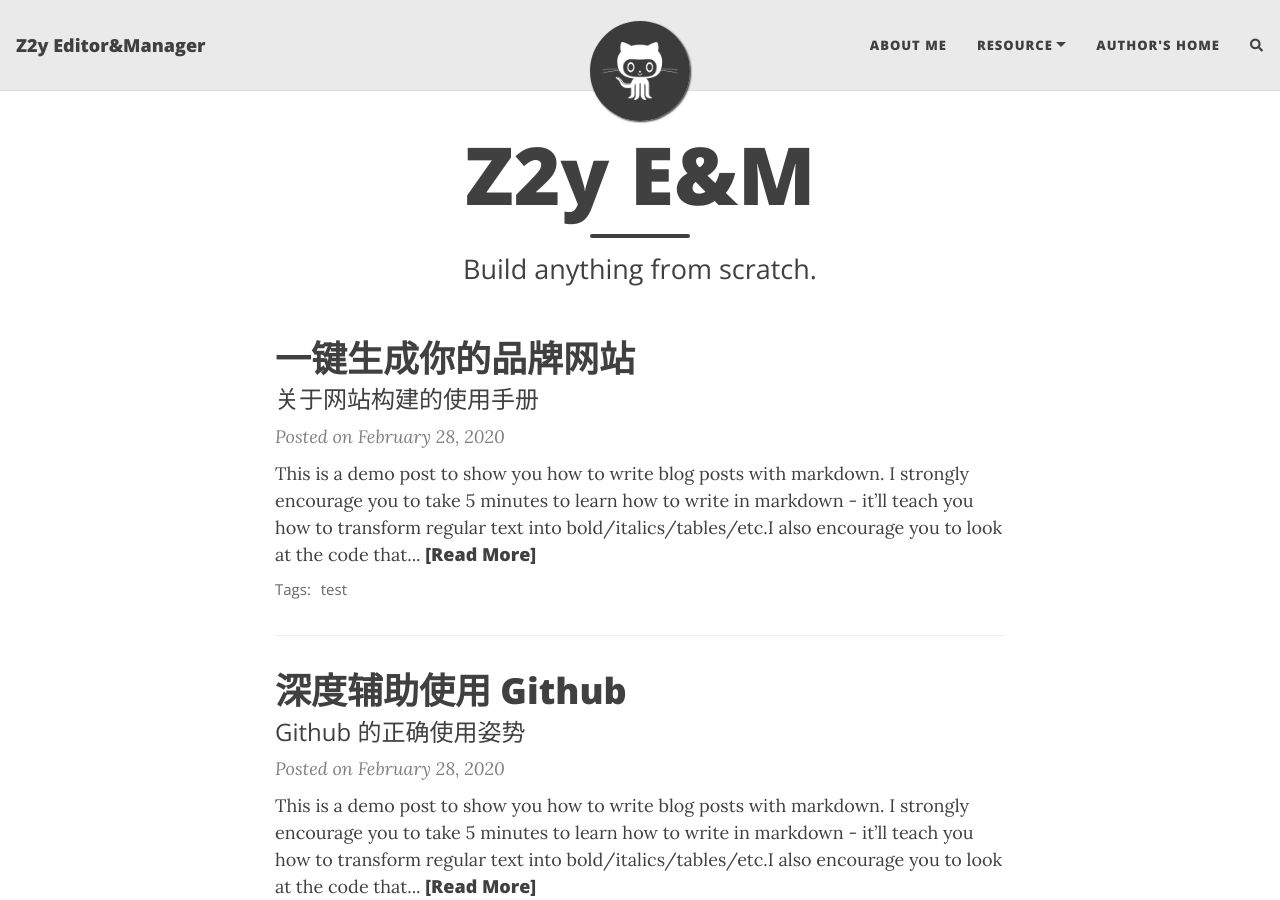
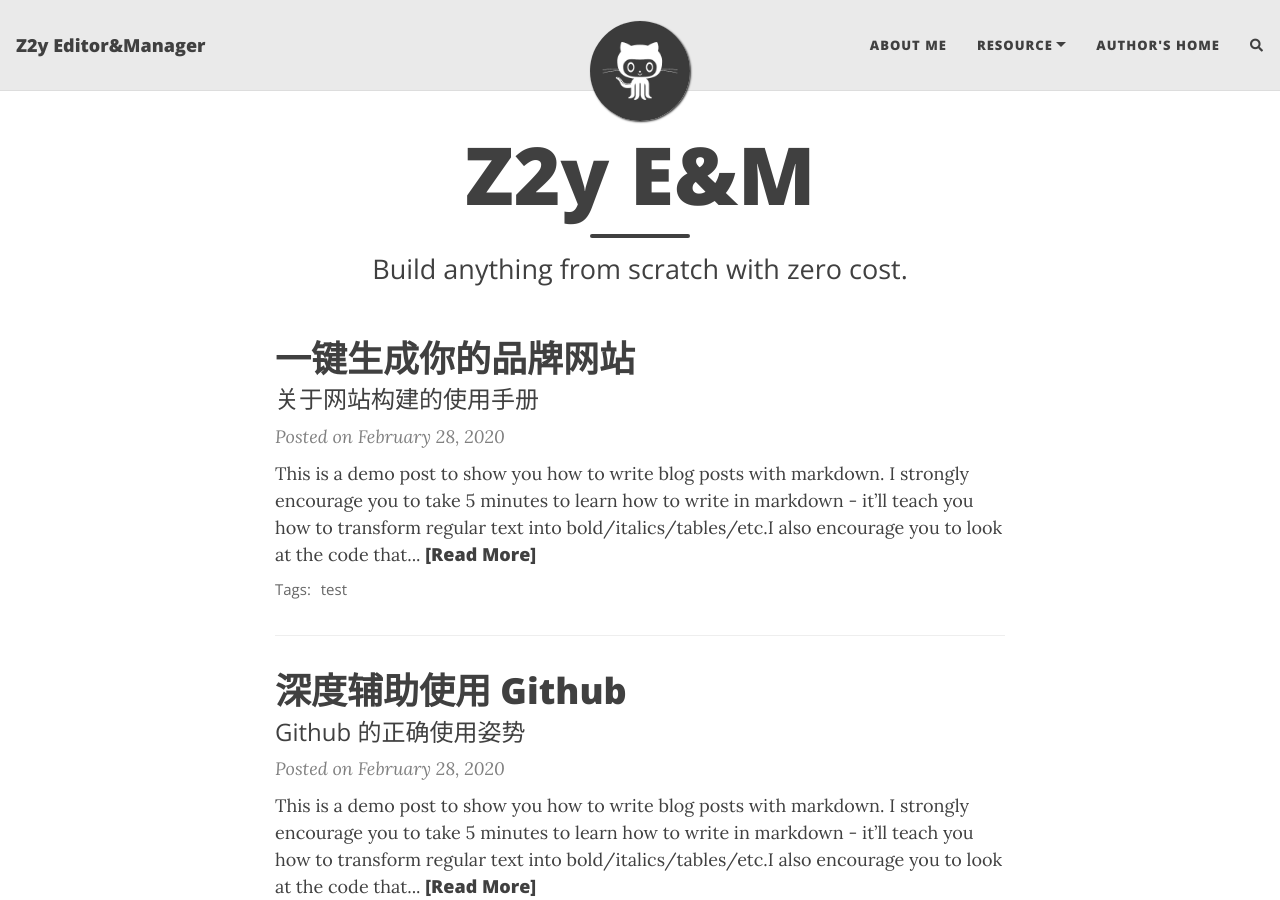
Before and after one commit to petterobam/Z2y-Product-En, a Jekyll site: the page built from index.html, in a window 1280 px wide and 900 px high. Built offline with Jekyll 4.4.1, drawn with Linux system fonts in a browser that asks for light colours; nearby versions of some CDN libraries; the list of posts is cut into pages by our own code; comment, search, counter and statistics services are not loaded.

Commit message:
Update index.html

```diff
--- a/index.html
+++ b/index.html
@@ -1,5 +1,5 @@
 ---
 layout: home
 title: Z2y E&M
-subtitle: Build anything from scratch.
+subtitle: Build anything from scratch with zero cost.
 ---
```
